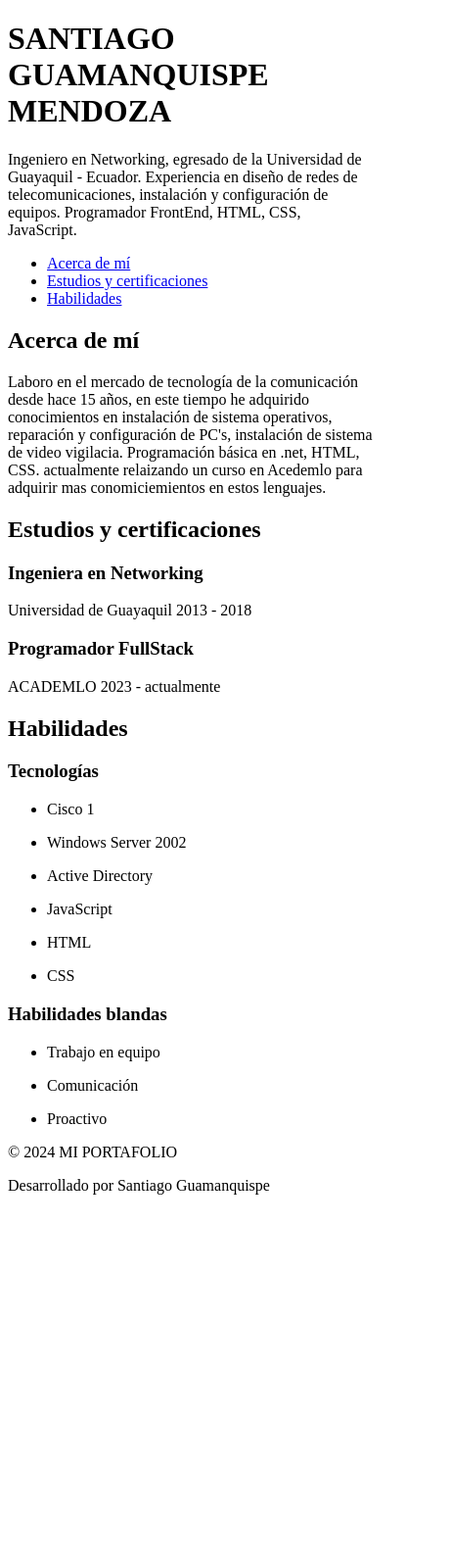
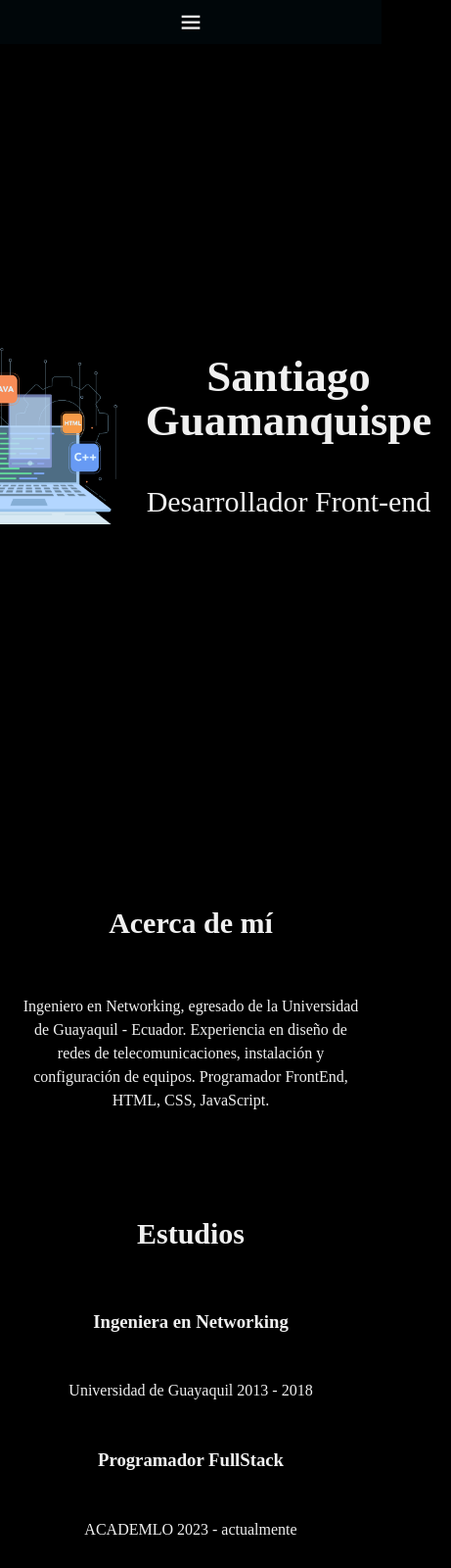
Before and after one commit to Sdavidgm/portafolio-sdgm, a plain HTML site: page index.html in a window 390 px wide. Shown: the top 1600 px of the page at 98% size, 461 px wide, since content can reach past the window. Before the commit the page ends 1235 px from the top, so only its background shows below. Drawn offline with nearby package versions, Linux system fonts and the light colour scheme.

Commit message:
Segunda version

```diff
--- a/assest/css/style.css
+++ b/assest/css/style.css
@@ -0,0 +1,197 @@
+:root{
+    --bg-body: #000000;
+    --txt-body: #f0f0f0;
+    --family-body: system-ui, -apple-system, BlinkMacSystemFont, 'Segoe UI', Roboto, Oxygen, Ubuntu, Cantarell, 'Open Sans', 'Helvetica Neue', sans-serif;
+    --header-height:45px;
+}
+html{
+    font-size: 62.5%;
+    line-height: 1.5;
+    box-sizing: border-box;
+    scroll-behavior: smooth;
+
+
+}
+*, *::before,
+*::after{
+    box-sizing: inherit;
+
+}
+body{
+    background-color: var(--bg-body);
+    color: var(--txt-body);
+    font-size: 1.6rem;
+    margin: 0;
+
+}
+a{
+    color: inherit;
+    text-decoration: none;
+}
+button{
+    background-color: transparent;
+    border: none;
+    cursor: pointer;
+    display: flex;
+    font-size: 20px;
+    color:#f0f0f0
+
+}
+/*clases reutilizables*/
+
+.container{
+  max-width: 1024px;
+  margin: 0 auto;
+  padding: 0 20px;
+}
+
+.main {
+    margin-top: var(--header-height);
+  }
+
+  .section {
+    padding: 50px 0 30px;
+  }
+
+  .section-title {
+    font-size: 30px;
+    font-weight: 700;
+    text-align: center;
+    margin-bottom: 35px;
+  }
+/*Navbar*/
+
+.header{
+    position: fixed;
+    top: 0;
+    left: 0;
+    width: 100%;
+    height: var(--header-height);
+    z-index: 5;
+    background-color: #01070afa;
+}
+
+
+.nav{
+    height: inherit;
+    display: flex;
+    justify-content:center;
+    align-items: center;
+}
+
+
+.btn-close{
+    display: none;
+}
+
+.lista{
+    list-style: none;
+    padding: 0;
+    margin: 0;
+    display: flex;
+    gap: 30px;
+}
+
+@media (max-width: 768px){
+.nav-menu{
+    position: fixed;
+    top: var(--header-height);
+    left: -100%;
+    width: 80%;
+    height: calc(100vh - var(--header-height));
+    padding: 60px 20px 40px;
+    background-color: #03131e;
+    transition: left .5s ease-in-out;
+}
+.show-menu {
+    left: 0;
+  }
+
+.btn-close {
+    position: absolute;
+    top: 20px;
+    right: 20px;
+    font-size: 28px;
+    display: block;
+  }
+
+.lista {
+    flex-direction: column;
+  }
+
+}
+
+.lista-link{
+  font-size: 18px;
+  font-weight: 600;
+  transition: color .3s;
+}
+
+.lista-link:hover{
+    color: tomato;
+}
+
+.action {
+    display: flex;
+    align-items: center;
+
+}
+
+button.btn-menu {
+    font-size: 28px;
+  }
+
+@media (min-width: 768px) {
+ .btn-menu {
+      display: none;
+}
+}
+
+.hero {
+    width: 100%;
+    height: calc(100vh - var(--header-height));
+    display: flex;
+    justify-content: center;
+    align-items: center;
+    text-align: center;
+  }
+
+  .hero-img {
+
+    display: block;
+    align-items: center;
+    justify-content: center;
+    flex-shrink: 0;
+    margin:auto;
+    width: 200px;
+    height: auto;
+  }
+
+  .hero-title {
+    font-size: 45px;
+    line-height: 1;
+  }
+  .hero-description {
+    font-size: 30px;
+  }
+
+  .about-info {
+    display: flex;
+    flex-direction: column;
+    text-align: center;
+    justify-content: center;
+    gap: 10px;
+    margin-bottom: 30px;
+  }
+
+  .about-info div {
+    margin: 0 auto;
+  }
+  .study-info {
+    display: flex;
+    flex-direction: column;
+    text-align: center;
+    justify-content: center;
+    gap: 10px;
+    margin-bottom: 30px;
+  }
--- a/index.html
+++ b/index.html
@@ -4,34 +4,75 @@
     <meta charset="UTF-8">
     <meta name="viewport" content="width=device-width, initial-scale=1.0">
     <title>PORTAFOLIO SDGM</title>
+    <link href='https://unpkg.com/boxicons@2.1.4/css/boxicons.min.css' rel='stylesheet'>
+    <link rel="stylesheet" href="assest/css/style.css">
+
 </head>
 <body>
-    <header>
-        <H1>SANTIAGO GUAMANQUISPE MENDOZA</H1>
-    <P>Ingeniero en Networking, egresado de la Universidad de Guayaquil - Ecuador. Experiencia en diseño de redes de telecomunicaciones, instalación y configuración de equipos. Programador FrontEnd, HTML, CSS, JavaScript.</P>
-      <nav>
-        <ul>
-            <li><a href="#Acerca de mí">Acerca de mí</a></li>
-            <li><a href="#Estudios y certificaciones">Estudios y certificaciones</a></li>
-            <li><a href="#Habilidades">Habilidades</a></li>
-        </ul>
+    <header class="header">
+
+      <nav class="nav container">
+
+        <div class="nav-menu">
+            <button class="btn-close" type="button" aria-label="close menu">
+                <i class='bx bx-x' ></i>
+            </button>
+            <ul class="lista">
+                <li class="item-lista"><a class="lista-link" href="#Inicio">Inicio</a></li>
+                <li class="item-lista"><a class="lista-link" href="#Acerca de mí">Acerca de mí</a></li>
+                <li class="item-lista"><a class="lista-link" href="#Estudios">Estudios</a></li>
+                <li class="item-lista"><a class="lista-link" href="#Habilidades">Habilidades</a></li>
+                <li class="item-lista"><a class="lista-link" href="#Contacto">Contacto</a></li>
+        </div>
+
+        <div class="action">
+            <button class="btn-menu" type="button" aria-label="show menu">
+            <i class='bx bx-menu'></i></button>
+        </div>
+
       </nav>
+
     </header>
 
-    <main>
-        <section id="Acerca de mí">
-            <H2>Acerca de mí</H2>
-            <p>Laboro en el mercado de tecnología de la comunicación desde hace 15 años, en este tiempo he adquirido conocimientos en instalación de sistema operativos, reparación y configuración de PC's, instalación de sistema de video vigilacia. Programación básica en .net, HTML, CSS. actualmente relaizando un curso en Acedemlo para adquirir mas conomiciemientos en estos lenguajes.  </p>
+    <main class='main'>
+        <section id="Inicio" class='hero'>
+          <div>
+            <img class="hero-img" src='assest/img/media_hero.png' alt="logo_hero">
+          </div>
+            <div class='container'>
+              <h1 class='hero-title'>Santiago Guamanquispe</h1>
+              <p class='hero-description'>Desarrollador Front-end</p>
+            </div>
+
           </section>
-        <section id="Estudios y certificaciones">
-            <h2>Estudios y certificaciones</h2>
+
+        <section id="Acerca de mí" class='section about'>
+            <h2 class='section-title'>Acerca de mí</h2>
+            <div class='container'>
+              <div class='about-info'>
+                <p>Ingeniero en Networking, egresado de la Universidad de Guayaquil - Ecuador. Experiencia en diseño de redes de telecomunicaciones, instalación y configuración de equipos. Programador FrontEnd, HTML, CSS, JavaScript. </p>
+                </div>
+              </div>
+
+          </section>
+
+          <section id="Estudios" class='section-study'>
+            <h2 class='section-title'>Estudios</h2>
+            <div class='container'>
+              <div class='study-info'>
                 <h3>Ingeniera en Networking</h3>
                 <p>Universidad de Guayaquil 2013 - 2018</p>
                 <h3>Programador FullStack</h3>
                 <p>ACADEMLO 2023 - actualmente</p>
+
+                </div>
+              </div>
+
           </section>
-        <section id="Habilidades">
-            <H2>Habilidades</H2>
+          <section id="Habilidades" class='section-skill'>
+            <h2 class='section-title'>Habilidades</h2>
+            <div class='container'>
+              <div class='skill-info'>
                 <h3>Tecnologías</h3>
             <ul>
                 <li><p>Cisco 1</p></li>
@@ -47,7 +88,15 @@
                 <li><p><p>Comunicación</p></li>
                 <li><p>Proactivo</p></li>
             </ul>
+
+
+                </div>
+              </div>
+
           </section>
+
+
+
     </main>
   <footer>
     <p>&copy; 2024 MI PORTAFOLIO</p>
```
Also changed, not shown: assest/img/media_hero.png (added). Lines whose indentation alone changed are shown as unchanged.
